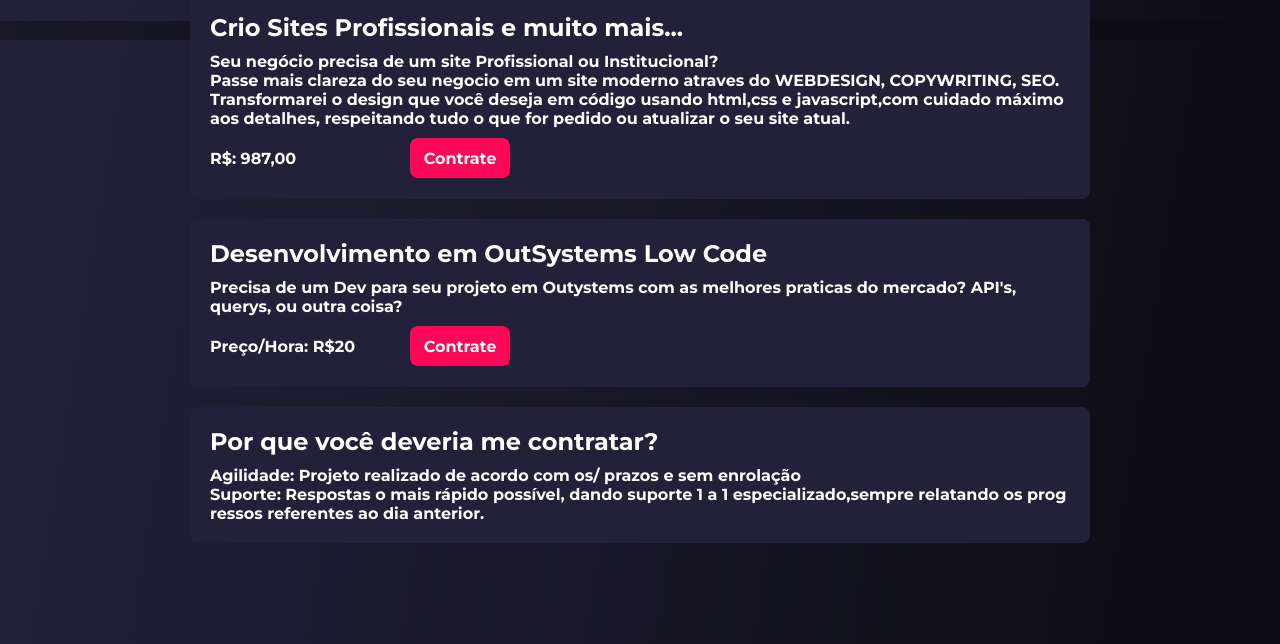
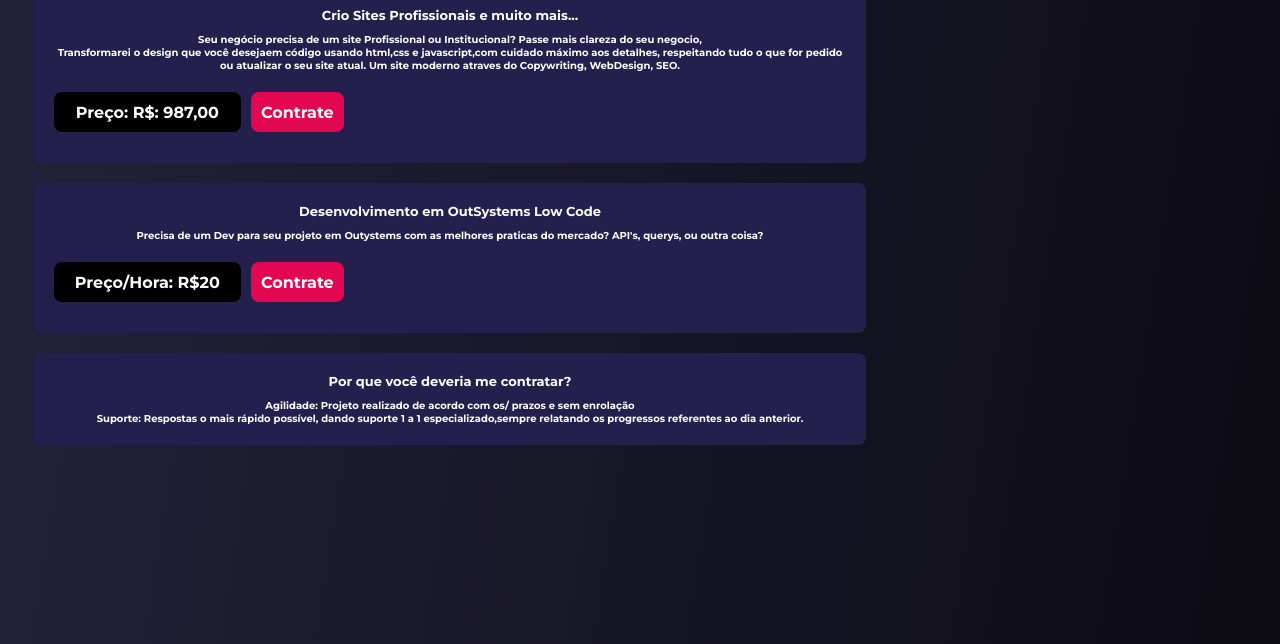
Before and after one commit to donisgtr/my-web-site, a plain HTML site: page services.html in a window 1280 px wide. Shown: the part 156-800 px from the top of the page. Drawn offline with Linux system fonts and the light colour scheme.

Commit message:
services

```diff
--- a/services.html
+++ b/services.html
@@ -35,23 +35,26 @@
       </ul>
     </nav>
   </header>
+  <main>
   <div class="container-about">
-
     <h1>O QUE EU POSSO FAZER POR VOCÊ?</h1>
-
     <section class="flex">
       <div>
         <h2>Crio Sites Profissionais e muito mais...</h2>
-        <p>Seu negócio precisa de um site Profissional ou Institucional? </br>
-          Passe mais clareza do seu negocio em um site moderno atraves do WEBDESIGN, COPYWRITING, SEO.  Transformarei o design que você deseja em código usando html,css e javascript,com cuidado máximo aos detalhes, respeitando tudo o que for pedido ou atualizar o seu site atual.</p>
-        <span class="span-flex">R$: 987,00<a class="buttons-flex" href="contact.html">Contrate</a>
-
+        <p>Seu negócio precisa de um site Profissional ou Institucional? Passe mais clareza do seu negocio, Transformarei o design que você desejaem código usando html,css e javascript,com cuidado máximo aos detalhes, respeitando tudo o que for pedido ou atualizar o seu site atual. Um site moderno atraves do Copywriting, WebDesign, SEO.</p>
+        <span class="span-flex">
+          <p>Preço: R$: 987,00</p>
+          <a class="buttons-flex" href="contact.html">Contrate</a>
+        </span>
       </div>
       <div>
         <h2>Desenvolvimento em OutSystems Low Code</h2>
         <p>Precisa de um Dev para seu projeto em Outystems com as melhores praticas do mercado? API's, querys, ou outra coisa?</p>
-        <span class="span-flex">Preço/Hora: R$20 <a class="buttons-flex" href="contact.html">Contrate</a>
-      </div>
+        <span class="span-flex">
+          <p>Preço/Hora: R$20</p>
+          <a class="buttons-flex" href="contact.html">Contrate</a>
+        </span>
+       </div>
       <div>
         <h2>Por que você deveria me contratar?</h2>
         <p>Agilidade: Projeto realizado de acordo com os/ prazos e sem enrolação</p>
@@ -59,6 +62,7 @@
       </div>
     </section>
   </div>
+</main>
   <script src="scrips/navbar.js"></script>
 </body>
 </html>
--- a/styles/partials/about.css
+++ b/styles/partials/about.css
@@ -14,9 +14,6 @@ page-contract {
     width: 100%;
     height: 100%;
     margin: 0;
-
-
-
 }
 
 
--- a/styles/partials/services.css
+++ b/styles/partials/services.css
@@ -1,4 +1,114 @@
+.services {
+    word-wrap: break-word;
+    /* para o texto não sair da DIV */
+}
 
+main {
+    font-size: 1rem;
+    font-weight: 700;
+    font-family: Montserrat;
+    width: 100%;
+    max-width: 900px;
+}
+
+h1 {
+    margin-bottom: 1.4rem;
+    text-align: center;
+    font-size: 1.6rem;
+}
+
+h2 {
+    margin-bottom: 0.5rem;
+    text-align: center;
+    font-size: 1.3rem;
+}
+
+.container-about {
+    border: none;
+    padding: 0 2.4rem;
+    color: white !important;
+
+
+}
+
+.flex {
+    width: 100%;
+    height: 100%;
+
+}
+
+.flex > div {
+    border-radius: 8px;
+    word-wrap: break-word; /* para o texto não sair da DIV */
+    background: #24204e  !important;
+    border: 0px;
+    padding: 0.5rem;
+    text-align: center;
+}
+
+div:nth-child(4) {
+    margin: 1rem;
+}
+
+
+button {
+    display: flex;
+}
+
+.span-flex {
+    display: flex;
+    justify-content: left;
+    align-items: center;
+}
+
+.span-flex a {
+    margin: 1rem;
+}
+
+.span-flex p {
+    background: #000000 !important;
+    border-radius: .8rem;
+    font-size: 1rem;
+    font-weight: 700;
+    width: 40%;
+    height: 3.0rem;
+    display: flex;
+    align-items: center;
+    justify-content: center;
+}
+
+.buttons-flex {
+    width: 40%;
+    height: 3.0rem;
+    background: rgb(226, 7, 80);
+    border-radius: .8rem;
+    margin-left: 0;
+    font-size: 1rem;
+    font-weight: 700;
+    font-family: Montserrat;
+    border: 0px;
+    color: rgb(255, 255, 255) !important;
+    text-decoration: none !important;
+    display: flex;
+    align-items: center;
+    justify-content: center;
+    transition: all 0.2s ease-in 0s;
+    animation-duration: 4s;
+}
+
+.buttons-flex:hover {
+    box-shadow: rgba(0, 0, 0, 0.8) 0px 4px 11px;
+    background: #FF2D71;
+    cursor: pointer;
+    /* background-color:red; left:0px; top:0px; */
+    /* transform: background-color: #FF2D71 translateX(-8px); */
+}
+
+
+
+/* Mobile */
+@media (min-width: 1000px) {
+    /* Flex box */
     /* Desktop */
 
     .services {
@@ -6,7 +116,6 @@
         font-weight: 700;
         font-family: Montserrat;
         display: initial;
-
     }
 
     .container-about {
@@ -25,7 +134,7 @@ h2 {
 
     section div  {
         display: block;
-    background: #232139 !important;
+        background: #24204e  !important;
         margin-left: 0;
         border: 0px;
         color: rgb(255, 255, 255) !important;
@@ -55,7 +164,6 @@ span {
         color: white;
         margin-bottom: 1rem;
         max-height: 700px;
-
     }
 
     .flex > div {
@@ -75,16 +183,30 @@ button {
 
     .span-flex {
         display: flex;
-    justify-content: space-between;
-    align-items: center;
+        justify-content: left;
         width: 300px;
     }
 
+    .span-flex a {
+        margin: 10px;
+    }
+
+    .span-flex p {
+        background: #000000 !important;
+        border-radius: .8rem;
+        font-size: 1.6rem;
+        font-weight: 700;
+        width: 200px;
+        height: 4.0rem;
+        display: flex;
+        align-items: center;
+        justify-content: center;
+    }
 
     .buttons-flex {
         width: 100px;
         height: 4.0rem;
-    background: rgb(255, 6, 87);
+        background: rgb(226, 7, 80);
         border-radius: .8rem;
         margin-left: 0;
         font-size: 1.6rem;
@@ -107,9 +229,4 @@ button {
         /* background-color:red; left:0px; top:0px; */
         /* transform: background-color: #FF2D71 translateX(-8px); */
     }
-
-
-/* Mobile */
-@media (min-width: 900px) {
-    /* Flex box */
 }
```
Also changed, not shown: contact.html (+3 -3 lines). Lines whose indentation alone changed are shown as unchanged.
